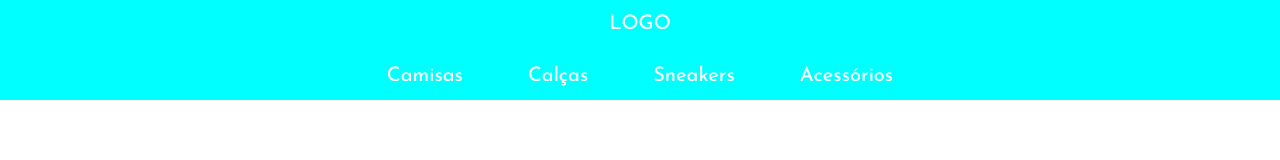
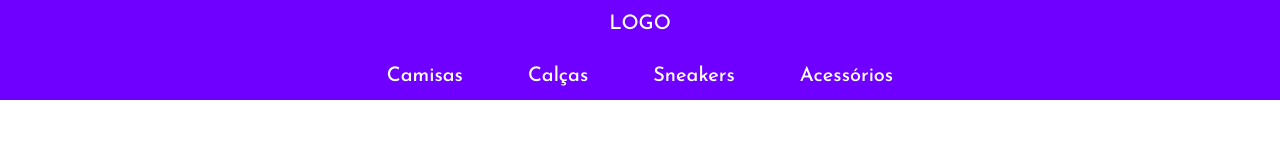
Before and after one commit to c-henrique03/Av2, a plain HTML site: page index.html in a window 1280 px wide. Drawn offline with Linux system fonts and the light colour scheme.

```diff
--- a/css/style.css
+++ b/css/style.css
@@ -14,7 +14,7 @@ header{
     display: grid;
     justify-items: center;
     align-items: center;
-    background-color: aqua;
+    background-color: rgb(111, 0, 255);
     height: 100px;
     font-size: 20px;
 
```
Also changed, not shown: img/lumma-logo.png (added).
